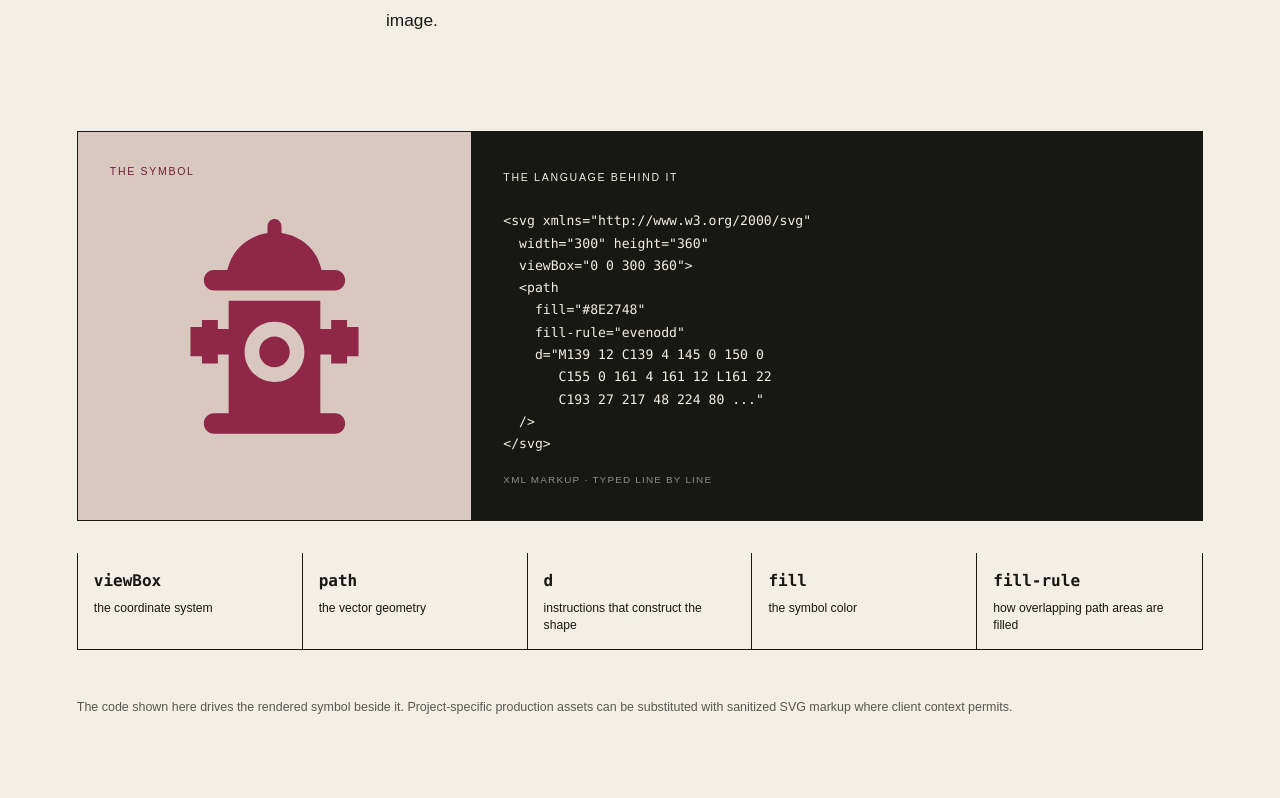
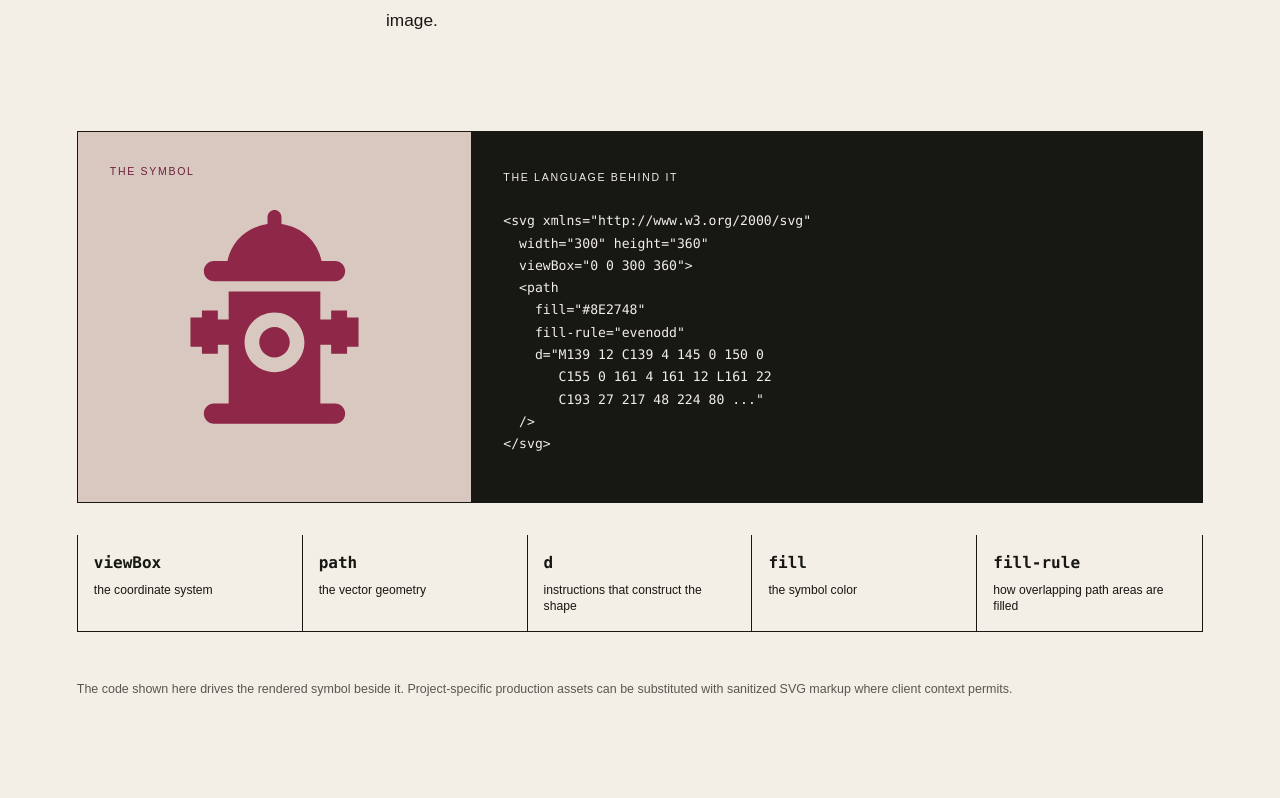
Before and after one commit to YXCastillo/yaneth-gis-portfolio, a Next.js app: page /case-studies/svg-symbology in a window 1280 px wide. Shown: the part 1742-2540 px from the top of the page. Built offline with nearby package versions, Linux system fonts and the light colour scheme.

Commit message:
Remove SVG typing caption

```diff
--- a/app/case-studies/svg-symbology/page.tsx
+++ b/app/case-studies/svg-symbology/page.tsx
@@ -45,7 +45,7 @@ export default function SvgSymbologyCaseStudy(){return <main className="svg-case
   <p>That makes SVG especially useful for GIS. The same asset can remain crisp as it scales, stay lightweight, and be edited at the geometry or style level instead of repeatedly recreating a raster image.</p></div>
   <div className="svg-language">
     <div className="svg-render"><span>THE SYMBOL</span><img src="/case-study/svg-symbology/fire-hydrant-classic.svg" alt="Custom fire hydrant SVG"/></div>
-    <div className="svg-code"><span>THE LANGUAGE BEHIND IT</span><div className="svg-typewriter" aria-label="Animated SVG markup"><pre><code>{svgLines.map((line,i)=><span className="svg-typed-line" style={{"--line":i} as React.CSSProperties} key={i}>{line}</span>)}</code></pre><i aria-hidden="true"/></div><small className="svg-motion-caption">XML markup · typed line by line</small></div>
+    <div className="svg-code"><span>THE LANGUAGE BEHIND IT</span><div className="svg-typewriter" aria-label="Animated SVG markup"><pre><code>{svgLines.map((line,i)=><span className="svg-typed-line" style={{"--line":i} as React.CSSProperties} key={i}>{line}</span>)}</code></pre><i aria-hidden="true"/></div></div>
   </div>
   <div className="svg-code-key">
     <p><code>viewBox</code><span>the coordinate system</span></p><p><code>path</code><span>the vector geometry</span></p><p><code>d</code><span>instructions that construct the shape</span></p><p><code>fill</code><span>the symbol color</span></p><p><code>fill-rule</code><span>how overlapping path areas are filled</span></p>
```
